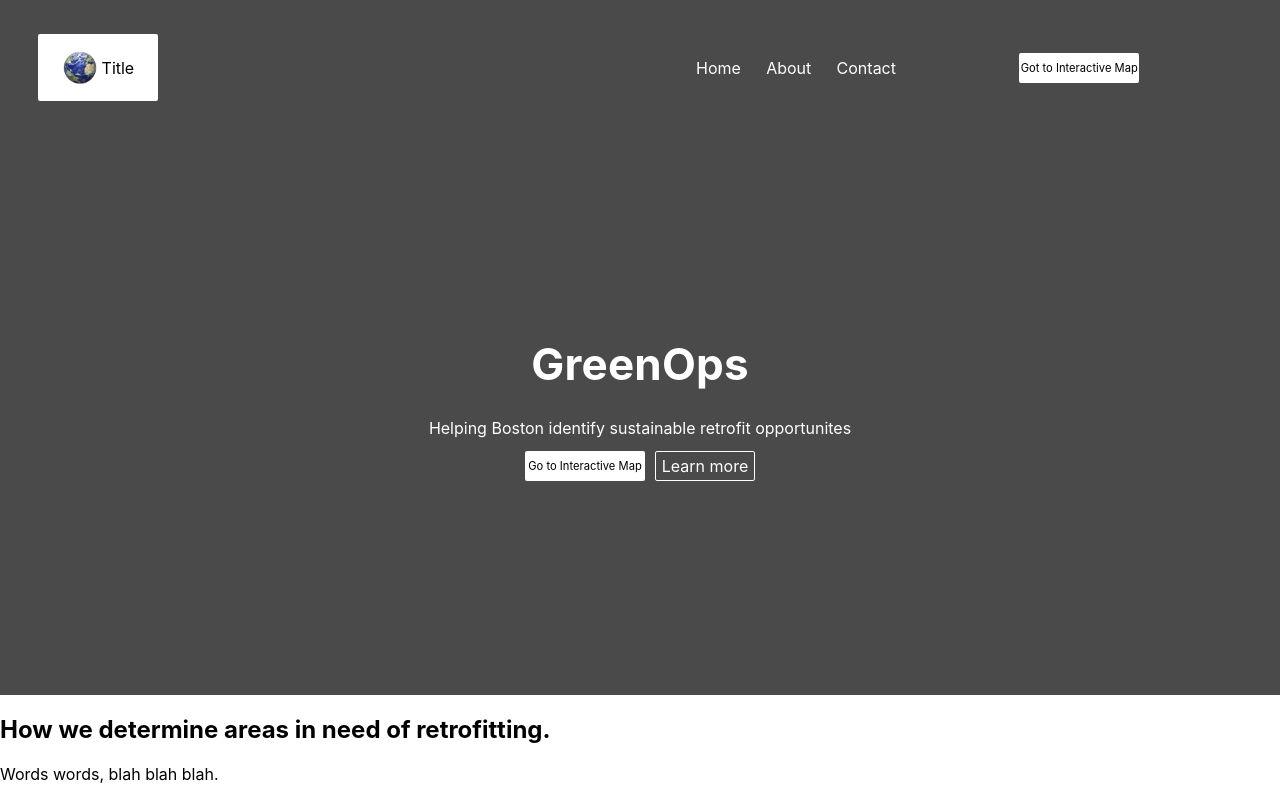
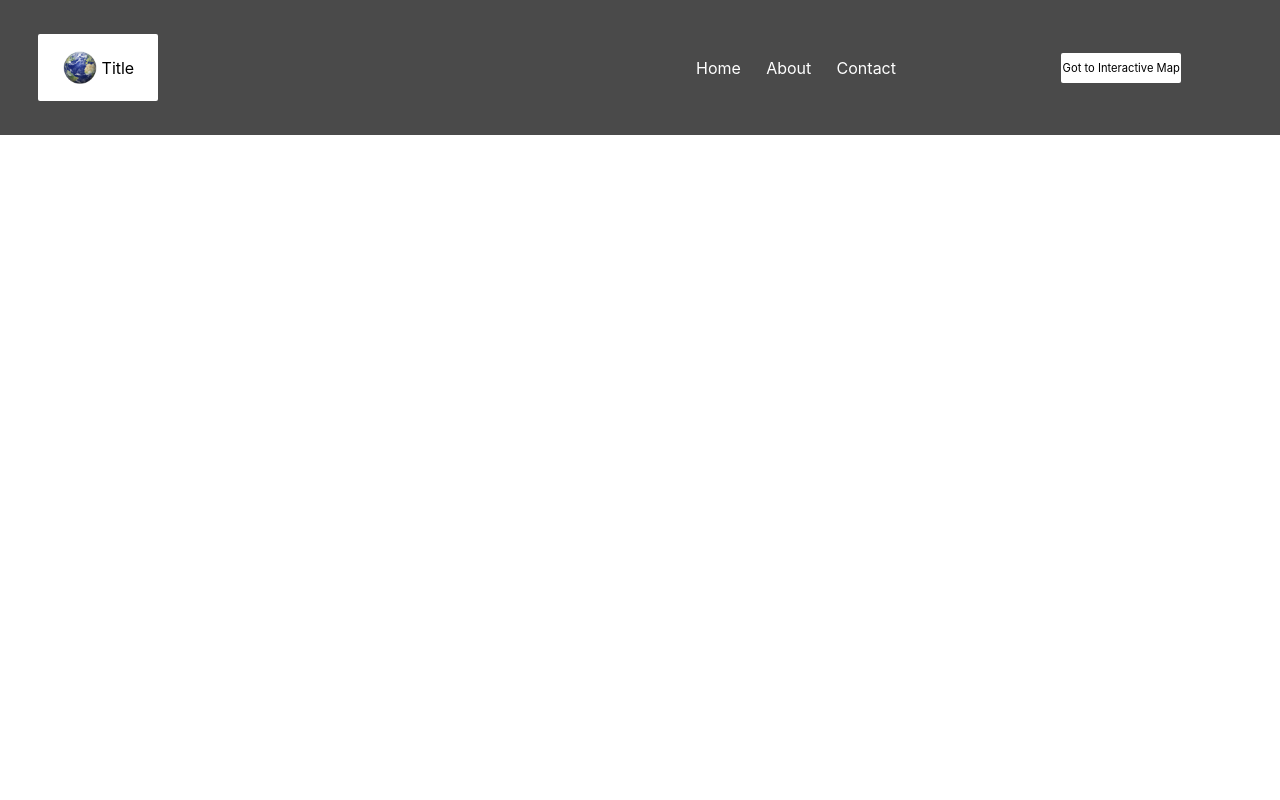
Before and after one commit to SustainableCities/sustainablecitiesfrontend, a React (Create React App) app: page /Map in a window 1280 px wide. Shown: the top 800 px of the page. Built offline with nearby package versions, Linux system fonts and the light colour scheme; grey boxes are pictures that could not be loaded.

Commit message:
React router set up to route to home view at / and mapview at /map

```diff
--- a/src/App.js
+++ b/src/App.js
@@ -12,47 +12,28 @@ import Block2 from './components/Block2/Block2.js'
 
 import Block4 from './components/Block4/Block4.js'
 import Footer from './components/Footer/Footer.js'
+import Map from './components/Map/Map.js'
 
 function App() {
   return (
-  //   <Router>
-  //   <div>
-  //     <nav>
-  //       <ul>
-  //         <li>
-  //           <Link to="/">Home</Link>
-  //         </li>
-  //         <li>
-  //           <Link to="/about">About</Link>
-  //         </li>
-  //         <li>
-  //           <Link to="/users">Users</Link>
-  //         </li>
-  //       </ul>
-  //     </nav>
 
-  //     {/* A <Switch> looks through its children <Route>s and
-  //         renders the first one that matches the current URL. */}
-  //     <Switch>
-  //       <Route path="/about">
-  //         <About />
-  //       </Route>
-  //       <Route path="/users">
-  //         <Users />
-  //       </Route>
-  //       <Route path="/">
-  //         <Home />
-  //       </Route>
-  //     </Switch>
-  //   </div>
-  // </Router>
     <>
-      <Header />
-      <Block1 />
-      <Block2 />
+      <Router>
+        <Switch>
+            <Route exact path="/">
+              <Header />
+              <Block1 />
+              <Block2 />
 
-      <Block4 />
-      <Footer />
+              <Block4 />
+              <Footer />
+            </Route>
+            <Route exact path="/Map">
+              <Map />
+            </Route>
+        </Switch>
+      </Router>
+
     </>
 
   );
--- a/src/components/Header/Header.css
+++ b/src/components/Header/Header.css
@@ -46,6 +46,11 @@ a:hover {
   transition: 0.7s ease;
 }
 
+#goToMapA {
+  position: absolute;
+  right: 8%;
+}
+
 #goToMap {
   width: 120px;
   height: 30px;
@@ -55,9 +60,8 @@ a:hover {
   background-color: white;
   margin: 3%;
   border-radius: 2px;
-  position: absolute;
-  right: 8%;
   font-size: 0.7rem;
+  color: black;
 }
 
 #goToMap:hover {
--- a/src/components/Header/Header.js
+++ b/src/components/Header/Header.js
@@ -21,10 +21,11 @@ const Header = () => {
                     <a href="/contact">Contact</a>
                 </li>
             </ul>
-
-            <div id="goToMap">
-                <span>Got to Interactive Map</span>
-            </div>
+            <a id="goToMapA" href="/map">
+                <div id="goToMap">
+                    <span>Got to Interactive Map</span>
+                </div>
+            </a>
         </header>
 
     )
--- a/src/components/Header/Header.scss
+++ b/src/components/Header/Header.scss
@@ -51,6 +51,11 @@ a:hover {
     transition: .7s ease;
 }
 
+#goToMapA {
+    position: absolute;
+    right: 8%;
+}
+
 #goToMap {
     width: 120px;
     height: 30px;
@@ -60,9 +65,9 @@ a:hover {
     background-color: white;
     margin: 3%;
     border-radius: 2px;
-    position: absolute;
-    right: 8%;
-    font-size: .7rem
+
+    font-size: .7rem;
+    color:black;
 }
 
 #goToMap:hover {
--- /dev/null
+++ b/src/components/Map/Map.js
@@ -0,0 +1,16 @@
+import React from "react";
+import './Map.css'
+
+import Header from '../Header/Header.js'
+
+function Map() {
+  return (
+      <>
+        <Header />
+        <div id="map">
+        </div>
+      </>
+  );
+}
+
+export default Map;
```
Also changed, not shown: src/components/Map/Map.css (added), src/components/Map/Map.scss (added), 1 other file (tests, documents, lock files or other folders).
